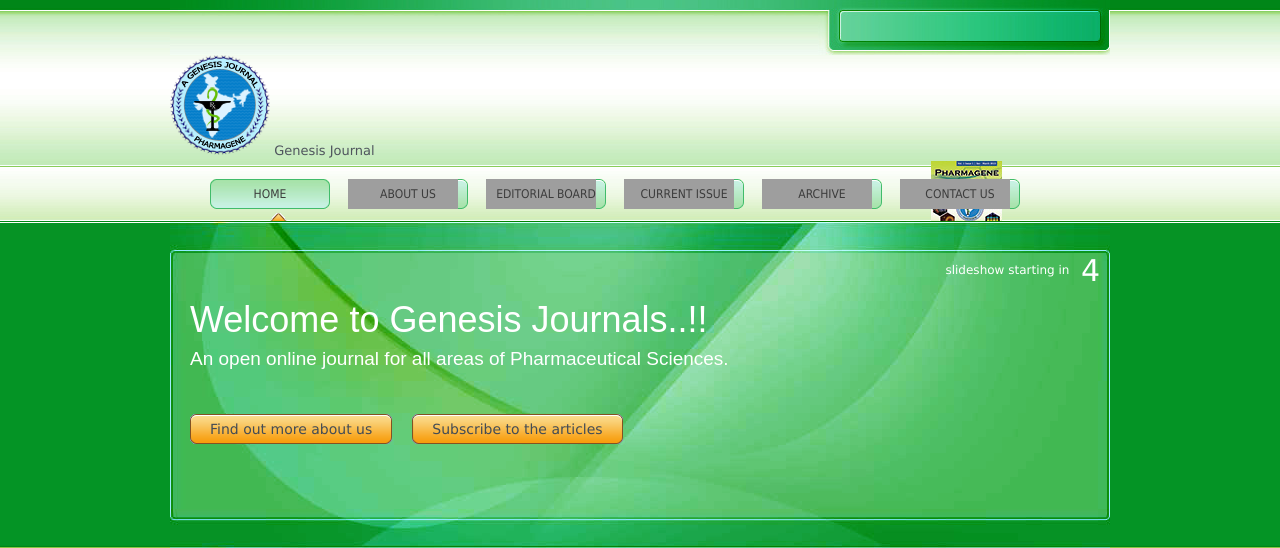
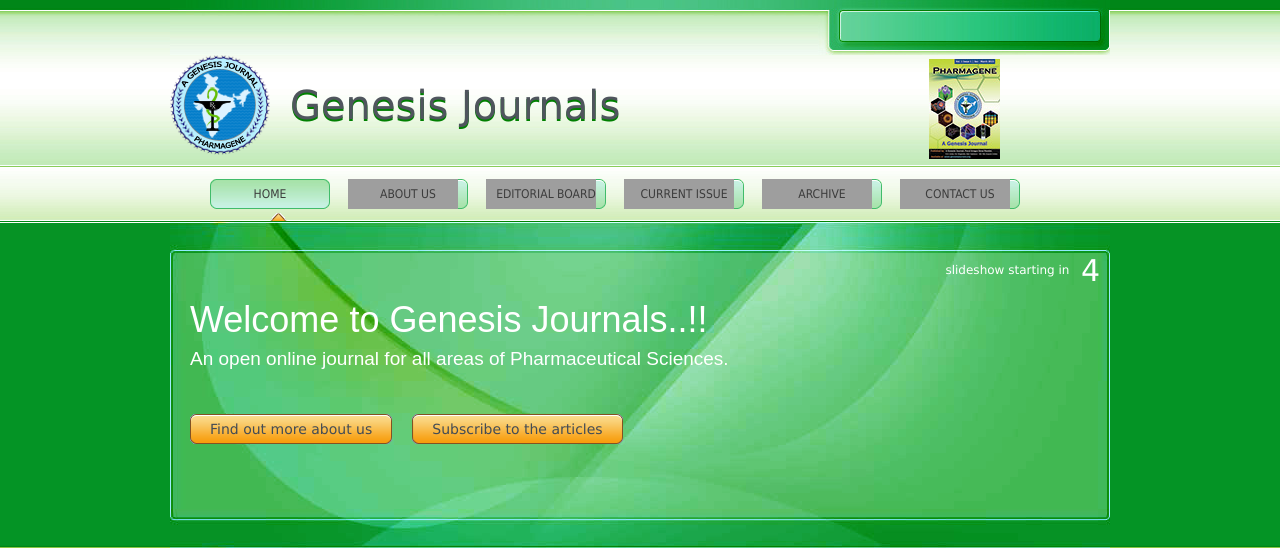
Before and after one commit to ProjectAlly/GenesisJournal, a PHP site: page /index.php in a window 1280 px wide. Shown: the top 548 px of the page. Run offline with PHP 8.4, Linux system fonts and the light colour scheme; grey boxes are pictures that could not be loaded.

Commit message:
Header changes..

```diff
--- a/css/style.css
+++ b/css/style.css
@@ -83,6 +83,7 @@ a {
 
 #logo {
 	height:112px;
+	width: 500px;
 	margin-bottom:0px;
 }
 
--- a/header.php
+++ b/header.php
@@ -1,3 +1,13 @@
+<style>
+.header
+{
+font-size: 40px;
+margin-top: -60px;
+margin-left: 120px;
+text-shadow: 0px 2px 0px green;
+}
+</style>
+
 <div class="grid_16" id="top">
     <!-- while implementing search remove the below mentioned comment-->
     <!--<p id="qsm">for search</p>-->
@@ -7,9 +17,9 @@
 
 <div class="grid_16" id="logo">
 	<a href="index.html"><img src="images/logo.png" alt="Genesis Journal"/></a>
-    Genesis Journal
-    <img style="padding-left: 81%" src="images/coverpage.jpg" alt="Pharamgene" />
+    <div class="header">Genesis Journals</div>
 </div>
+    <img style="float:right;  margin-right: 120px; margin-top: 4px;" src="images/coverpage.jpg" alt="Pharamgene" />
 <div class="clear"></div>
 
 <div class="grid_16" id="navigation">
```
